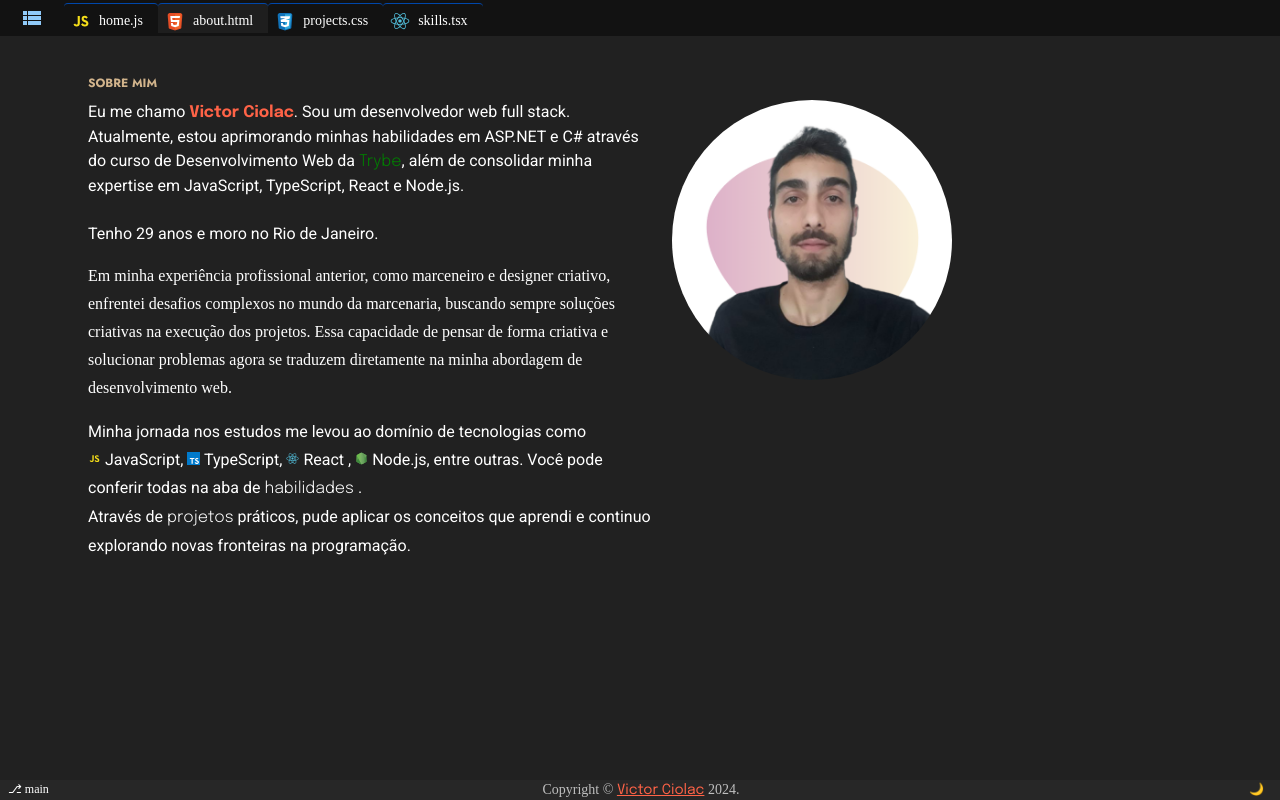
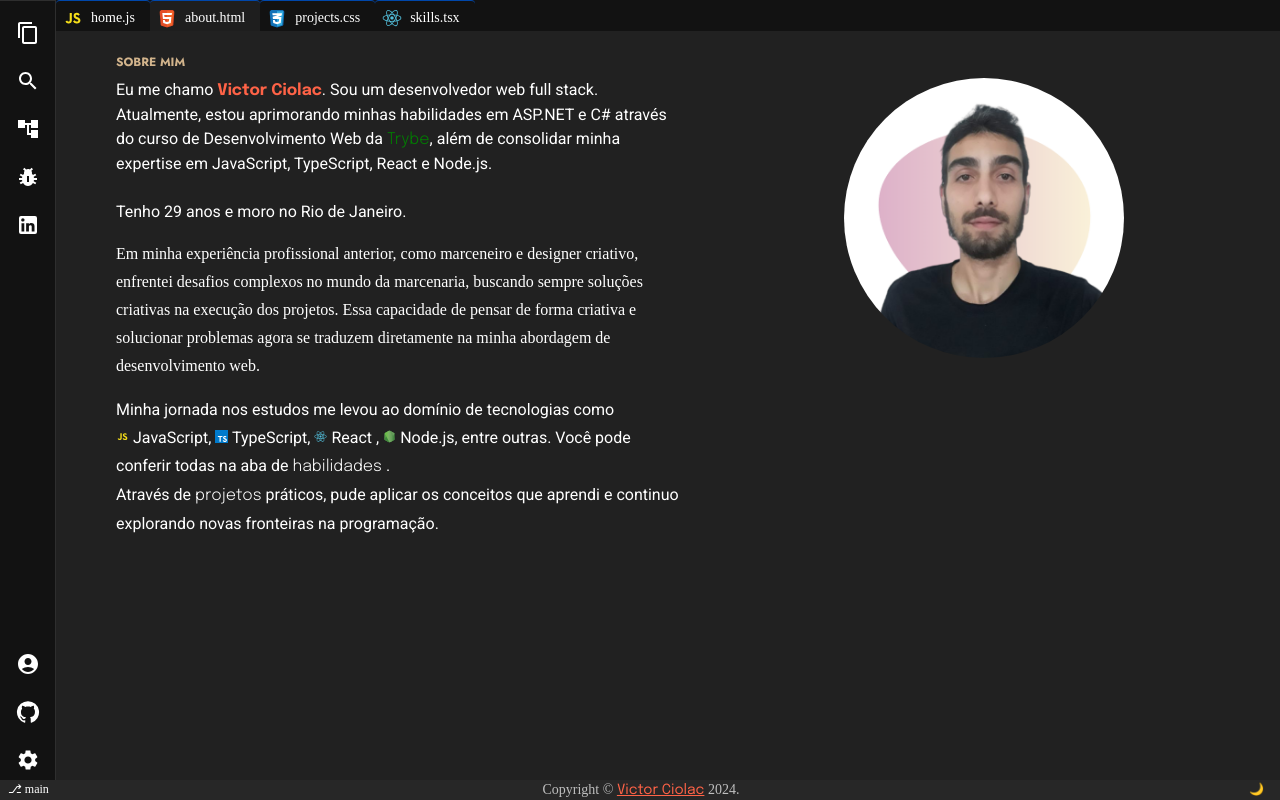
Before and after one commit to vCiolac/vCiolac.github.io, a React (Vite) app: page /about in a window 1280 px wide. Built offline with nearby package versions, Linux system fonts and the light colour scheme.

Commit message:
novo toogle top-menu ok

```diff
--- a/src/Pages/About/index.tsx
+++ b/src/Pages/About/index.tsx
@@ -45,6 +45,7 @@ function About() {
       marginTop: "1rem",
     },
     typedContainer: {
+      marginTop: '1rem',
       width: "90vw",
       zIndex: 1,
     },
@@ -52,12 +53,12 @@ function About() {
 
   return (
     <Fragment>
-      <Container maxWidth='lg' sx={{ mt: 4, mb: 4 }}>
+      <Container maxWidth='lg' sx={{ mb: 4 }}>
         <Box sx={headerStyles.typedContainer}>
           <Typography sx={headerStyles.beforeTitle} variant="overline">
             Sobre mim
           </Typography>
-          <Grid container spacing={2}>
+          <Grid container spacing={2} >
             <Grid item xs={12} sm={6} order={{ xs: 2, sm: 1 }}>
               <Typography sx={headerStyles.subtitle} variant="body1">
                 Eu me chamo <span style={{ color: 'tomato', fontWeight: 'bold' }}>Victor Ciolac</span>.
@@ -85,9 +86,9 @@ function About() {
                 fronteiras na programação.
               </Typography>
             </Grid>
-            <Grid item xs={12} sm={6} order={{ xs: 1, sm: 2 }}>
+            <Grid item xs={12} sm={6} order={{ xs: 1, sm: 2 }} sx={{display: 'flex', justifyContent: 'center'}}>
               <Avatar alt="Victor Ciolac" src={ProfilePic}
-                sx={{ width: 280, height: 280 }} />
+                sx={{ width: 280, height: 280}} />
             </Grid>
           </Grid>
         </Box>
--- a/src/Pages/Skills/index.tsx
+++ b/src/Pages/Skills/index.tsx
@@ -191,37 +191,21 @@ function Skills() {
     },
   ];
 
-  const styles = {
-    mainContainer: {
-      height: "90%",
-    },
-    cardContainer: {
-      maxWidth: 345,
-      margin: "2rem auto",
-    },
-    phoneCards: {
-      maxWidth: 310,
-      margin: "0.7rem",
-    },
-  };
-
   return (
-    <Box component="div" sx={styles.mainContainer}>
-      <Container maxWidth='lg'>
+    <Box component="div">
         <Typography variant="overline" sx={{ color: "tan", fontFamily: "Jost" }}>
           Minhas habilidades e stacks
         </Typography>
-        <Grid container spacing={2} >
+        <Grid container spacing={1} sx={{mt: 2}}>
           {skills.map((skill, index) => (
-            <Grid item xs={6} sm={6} md={4} lg={3} key={index}>
-              <Typography variant="body1" sx={{ fontFamily: "Jost", marginTop: 1 }}>
+            <Grid item xs={6} sm={6} md={4} lg={3} key={index} sx={{display: 'flex', flexDirection:'column'}}>
+              <Typography variant="body1" sx={{ fontFamily: "Jost", alignSelf: 'center' }}>
                 {skill.name}
               </Typography>
-              <img src={`${skill.icon}`} alt={skill.name} width={50} />
+              <img src={`${skill.icon}`} alt={skill.name} width={50} style={{alignSelf: 'center', marginBottom: 10, marginTop: 1}} />
             </Grid>
           ))}
         </Grid>
-      </Container>
     </Box>
   );
 }
--- a/src/components/Layout/Layout.tsx
+++ b/src/components/Layout/Layout.tsx
@@ -10,14 +10,17 @@ import ContentCopyIcon from '@mui/icons-material/ContentCopy';
 import { mainListItems, secondaryListItems } from '../DashBoard/listItems';
 import Footer from '../Footer/Footer';
 import TopMenu from '../TopMenu/TopMenu';
-import { ListItemButton, ListItemIcon, ListItemText, ToggleButton } from '@mui/material';
+import { ListItemButton, ListItemIcon, ListItemText, ToggleButton, useMediaQuery } from '@mui/material';
 import { LayoutContext } from '../../context/LayoutContext';
 
 
 export default function Layout({ children }: any) {
   const [open, setOpen] = React.useState(false);
   const { darkMode } = React.useContext(LayoutContext);
-  const [showContent, setShowContent] = React.useState(false);
+
+  const isMobile = useMediaQuery('(max-width: 600px)');
+
+  const [showContent, setShowContent] = React.useState(isMobile ? false : true);
 
   const Drawer = styled(MuiDrawer, { shouldForwardProp: (prop) => prop !== 'open' })(
     ({ theme, open }) => ({
@@ -72,7 +75,7 @@ export default function Layout({ children }: any) {
     }
   };
 
-  const iconName = window.innerWidth > 600 ? 'Explorer' : 'Close';
+  const iconName = !isMobile ? 'Explorer' : 'Close';
 
   const toggleContent = () => {
     setOpen(true);
@@ -83,7 +86,7 @@ export default function Layout({ children }: any) {
 
   return (
     <ThemeProvider theme={!darkMode ? darkTheme : lightTheme}>
-      <Box sx={{ display: 'flex' }} ref={ref}>
+      <Box sx={{ display: isMobile ? '' : 'flex' }} ref={ref}>
         <CssBaseline />
         <Drawer variant={!showContent ? "temporary" : "permanent"} open={open} sx={{ width: !open ? 56 : 185 }}>
           <Divider />
--- a/src/components/TopMenu/TopMenu.tsx
+++ b/src/components/TopMenu/TopMenu.tsx
@@ -4,7 +4,7 @@ import JsIcon from '../../assets/icons/js-icon.svg';
 import htmlIcon from '../../assets/icons/html-icon.svg';
 import cssIcon from '../../assets/icons/css-icon.svg';
 import reactIcon from '../../assets/icons/react-icon.svg';
-import { AppBar, Avatar, Box, Button, Toolbar } from '@mui/material';
+import { AppBar, Avatar, Box, Button, Toolbar, useMediaQuery } from '@mui/material';
 import { DragDropContext, Droppable, Draggable } from 'react-beautiful-dnd';
 import './styles.css';
 import { LoaderContext } from '../../context/LoaderContext';
@@ -39,7 +39,7 @@ function CustomButton({ to, isActive, children, sx, variant, color }: CustomButt
         borderBottomRightRadius: 0,
         borderBottomLeftRadius: 0,
         color: !darkMode ? '#fff' : '#000',
-        ...(isActive ? { // Aplica a classe 'active-button' quando isActive é verdadeiro
+        ...(isActive ? {
           backgroundColor: !darkMode ? '#1E1E1E' : "#707070",
         } : {}),
       }}
@@ -54,6 +54,7 @@ function CustomButton({ to, isActive, children, sx, variant, color }: CustomButt
 function TopMenu({ showContent, toggleContent }: { showContent: boolean; toggleContent: () => void }) {
   const { isLoading } = useContext(LoaderContext);
   const { darkMode } = useContext(LayoutContext);
+  const isMobile = useMediaQuery('(max-width: 600px)');
   const [buttons, setButtons] = useState([
     {
       id: 'home',
@@ -98,7 +99,7 @@ function TopMenu({ showContent, toggleContent }: { showContent: boolean; toggleC
     <Box sx={{ flexGrow: 1 }}>
       <AppBar position="sticky"
         sx={{ boxShadow: 'none', backgroundColor: !darkMode ? "#121212" : "#C0C0C0", backgroundImage: 'none' }} enableColorOnDark>
-        <Toolbar sx={{ minHeight: { xs: 0, sm: 0 }, paddingLeft: { xs: 0, sm: 0 } }}>
+        <Toolbar sx={!isMobile ? {minHeight: { xs: 0, sm: 0 }, paddingLeft: { xs: 0, sm: 0 }, display: '' } : {display: 'grid'}}>
           {!showContent && (
           <Button
             onClick={toggleContent}
@@ -115,6 +116,8 @@ function TopMenu({ showContent, toggleContent }: { showContent: boolean; toggleC
                   style={{
                     display: 'flex',
                     flexDirection: 'row',
+                    flexWrap: isMobile ? (showContent ? 'nowrap' : 'wrap') : 'nowrap',
+                    justifyContent: 'center',
                   }}
                 >
                   {buttons.map((button, index) => (
```
